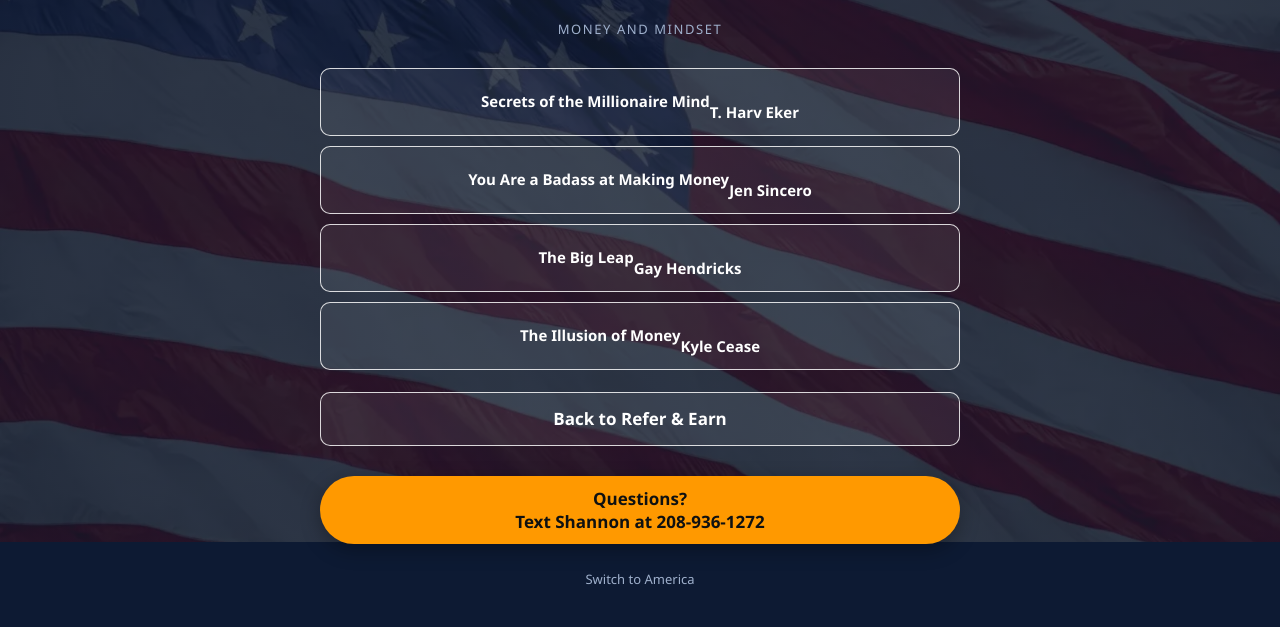
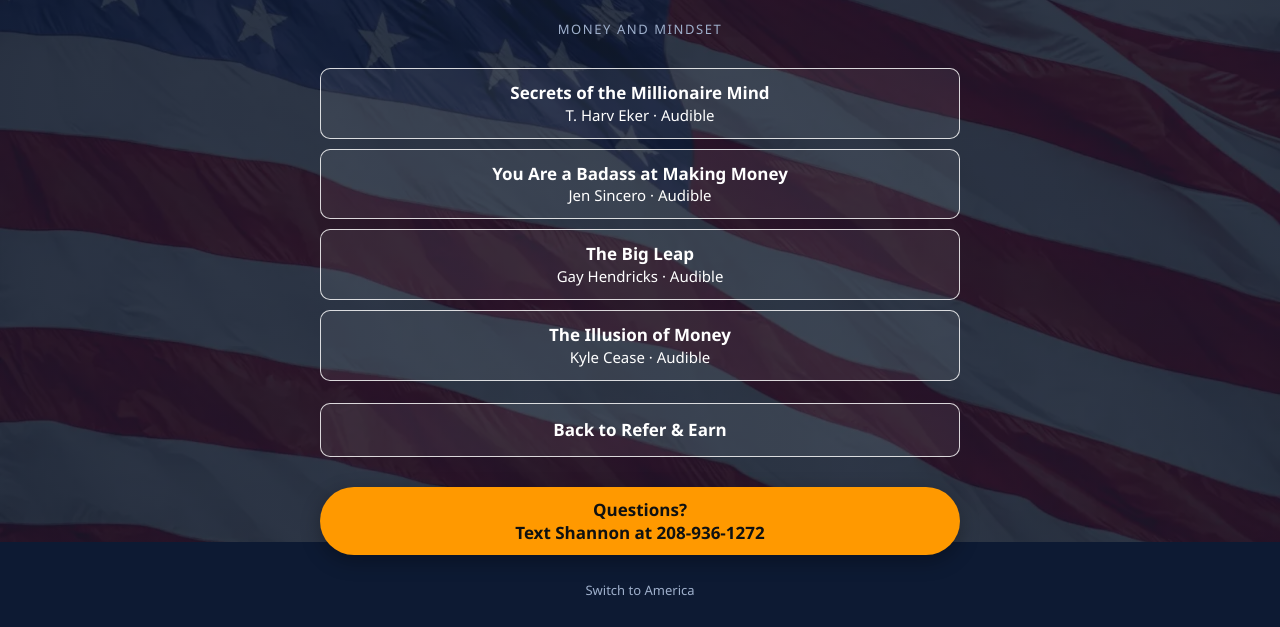
Before and after one commit to skubin53/setup-switchtoamerica, a plain HTML site: page builder/growth/index.html in a window 1280 px wide. Shown: the part 258-885 px from the top of the page. Drawn offline with Linux system fonts and the light colour scheme.

Commit message:
Personal development: centered tiles, Audible links
Co-Authored-By: Claude Opus 5.5 <noreply@anthropic.com>

```diff
--- a/builder/growth/index.html
+++ b/builder/growth/index.html
@@ -101,7 +101,7 @@ a:focus-visible{outline:3px solid #fff;outline-offset:3px}
 }
 @media (prefers-reduced-motion:reduce){*{transition:none!important}}
 </style>
-<style>.sec{margin:26px 0 8px;font-size:13px;letter-spacing:.12em;text-transform:uppercase;color:var(--ink-faint);text-align:center}.soon{opacity:.55;pointer-events:none}.book{font-size:15px;line-height:1.4}</style>
+<style>.sec{margin:26px 0 8px;font-size:13px;letter-spacing:.12em;text-transform:uppercase;color:var(--ink-faint);text-align:center}.soon{opacity:.55;pointer-events:none}.book{font-size:15px;line-height:1.4}.bk{display:block;text-align:center}.bk b{display:block;font-size:17px}.bk span{display:block;font-weight:500}</style>
 </head>
 <body>
 <main class="page">
@@ -110,10 +110,10 @@ a:focus-visible{outline:3px solid #fff;outline-offset:3px}
   <p class="lede">The books that change how you think about money and yourself.</p>
   <p class="sec">Money and Mindset</p>
   <nav class="group">
-    <a class="link book" href="https://www.amazon.com/s?k=Secrets+of+the+Millionaire+Mind+T+Harv+Eker" target="_blank" rel="noopener"><b>Secrets of the Millionaire Mind</b><br>T. Harv Eker</a>
-    <a class="link book" href="https://www.amazon.com/s?k=You+Are+a+Badass+at+Making+Money+Jen+Sincero" target="_blank" rel="noopener"><b>You Are a Badass at Making Money</b><br>Jen Sincero</a>
-    <a class="link book" href="https://www.amazon.com/s?k=The+Big+Leap+Gay+Hendricks" target="_blank" rel="noopener"><b>The Big Leap</b><br>Gay Hendricks</a>
-    <a class="link book" href="https://www.amazon.com/s?k=The+Illusion+of+Money+Kyle+Cease" target="_blank" rel="noopener"><b>The Illusion of Money</b><br>Kyle Cease</a>
+    <a class="link book bk" href="https://www.audible.com/search?keywords=Secrets+of+the+Millionaire+Mind+T.+Harv+Eker" target="_blank" rel="noopener"><b>Secrets of the Millionaire Mind</b><span>T. Harv Eker &middot; Audible</span></a>
+    <a class="link book bk" href="https://www.audible.com/search?keywords=You+Are+a+Badass+at+Making+Money+Jen+Sincero" target="_blank" rel="noopener"><b>You Are a Badass at Making Money</b><span>Jen Sincero &middot; Audible</span></a>
+    <a class="link book bk" href="https://www.audible.com/search?keywords=The+Big+Leap+Gay+Hendricks" target="_blank" rel="noopener"><b>The Big Leap</b><span>Gay Hendricks &middot; Audible</span></a>
+    <a class="link book bk" href="https://www.audible.com/search?keywords=The+Illusion+of+Money+Kyle+Cease" target="_blank" rel="noopener"><b>The Illusion of Money</b><span>Kyle Cease &middot; Audible</span></a>
   </nav>
   <nav class="group">
     <a class="link" href="/builder/">Back to Refer &amp; Earn</a>
```
